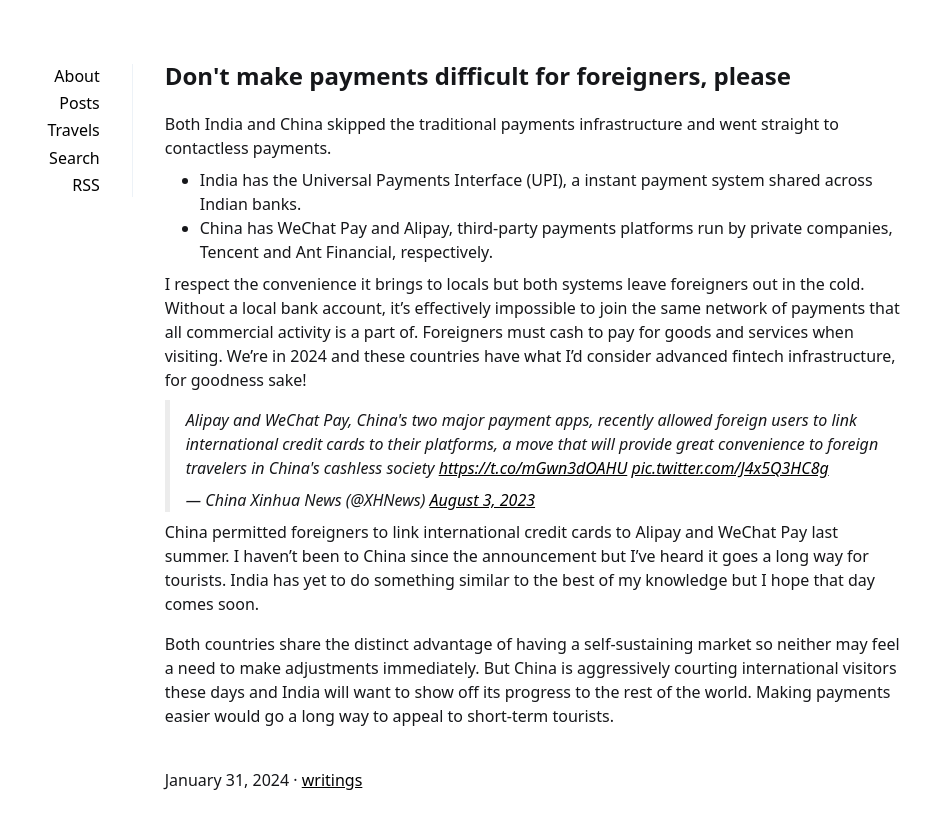
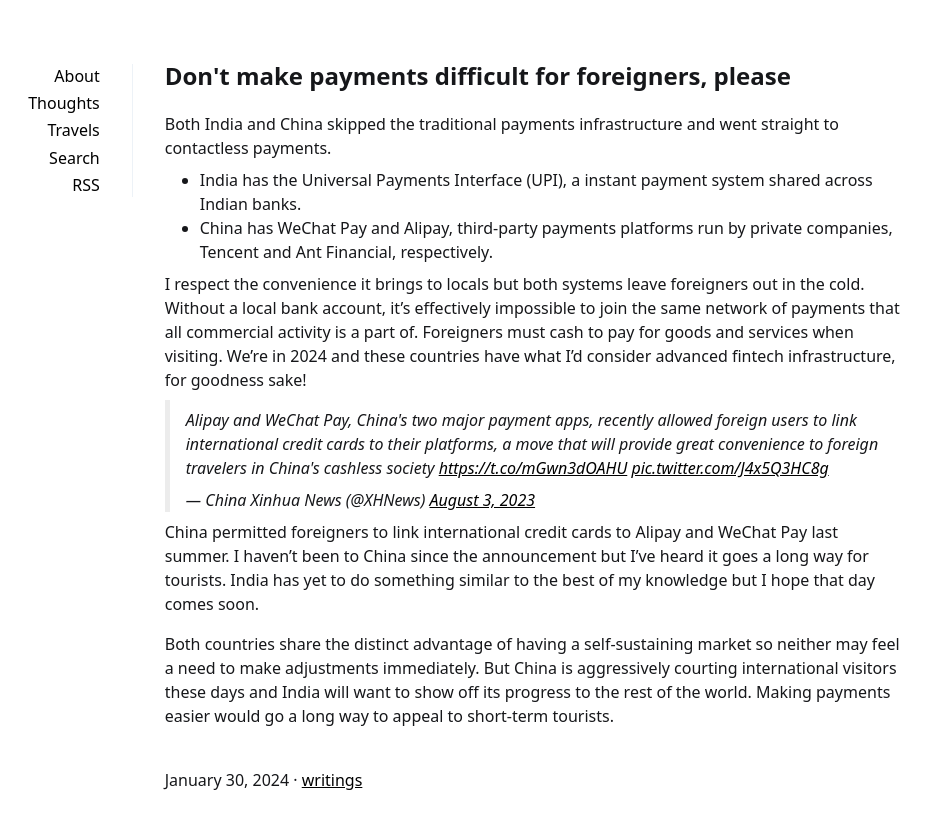
Before and after one commit to Jerry-Sun/jerry-sun.github.io, a Jekyll site: the page built from _posts/2024-01-30-dont-make-payments-difficult-for-foreigners.md, in a window 1280 px wide. Shown: the top 829 px of the page, without its empty margins (188-1119 px from the left). Built offline with Jekyll 4.4.1, drawn with Linux system fonts in a browser that asks for light colours; comment, search, counter and statistics services are not loaded.

Commit message:
change date of post to publish today

```diff
--- a/_data/navigation.yml
+++ b/_data/navigation.yml
@@ -1,7 +1,7 @@
 links:
   - title: About
     url: /
-  - title: Posts
+  - title: Thoughts
     url: /writings
   - title: Travels
     url: /travels
```
Also changed, not shown: _posts/2024-01-30-dont-make-payments-difficult-for-foreigners.md (renamed from _posts/2024-01-31-dont-make-payments-difficult-for-foreigners.md).
